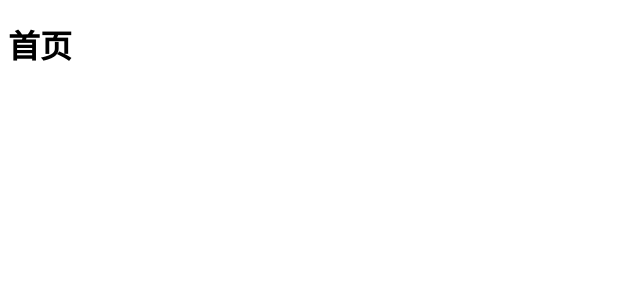
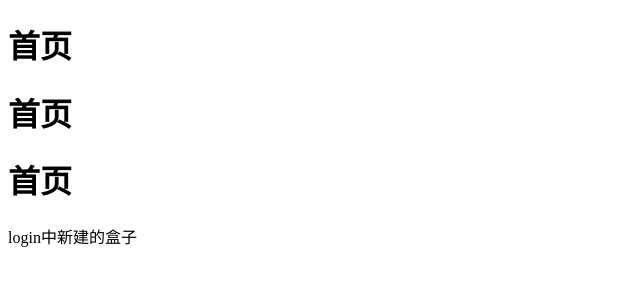
Before and after one commit to Mynmhui/test, a plain HTML site: page index.html in a window 1280 px wide. Shown: the whole page, without its empty margins (0-640 px from the left). Drawn offline with Linux system fonts and the light colour scheme.

Commit message:
login中新建的盒子

```diff
--- a/index.html
+++ b/index.html
@@ -8,6 +8,9 @@
 </head>
 <body>
     <h1>首页</h1>
+    <h1>首页</h1>
+    <h1>首页</h1>
+    <div>login中新建的盒子</div>
 </body>
 <script src="./index.js"></script>
 </html>
```
